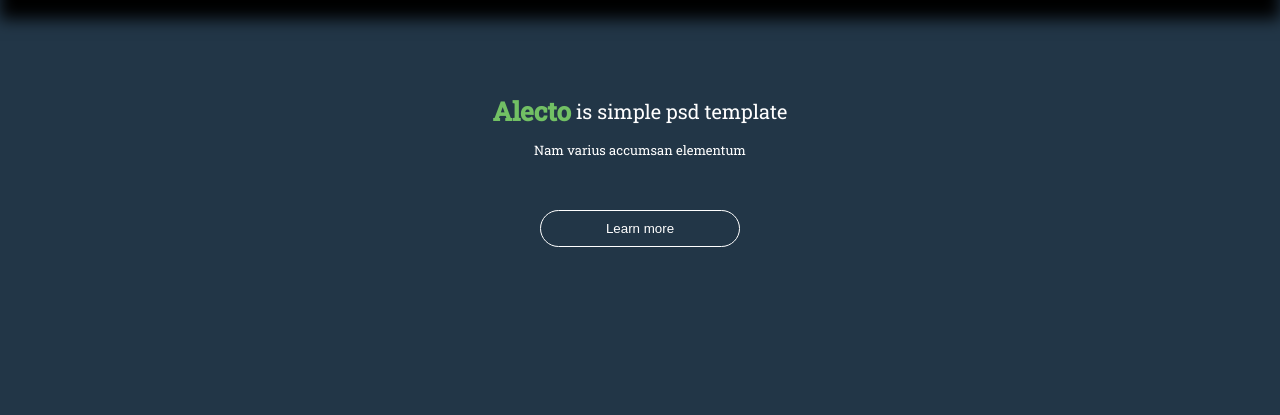
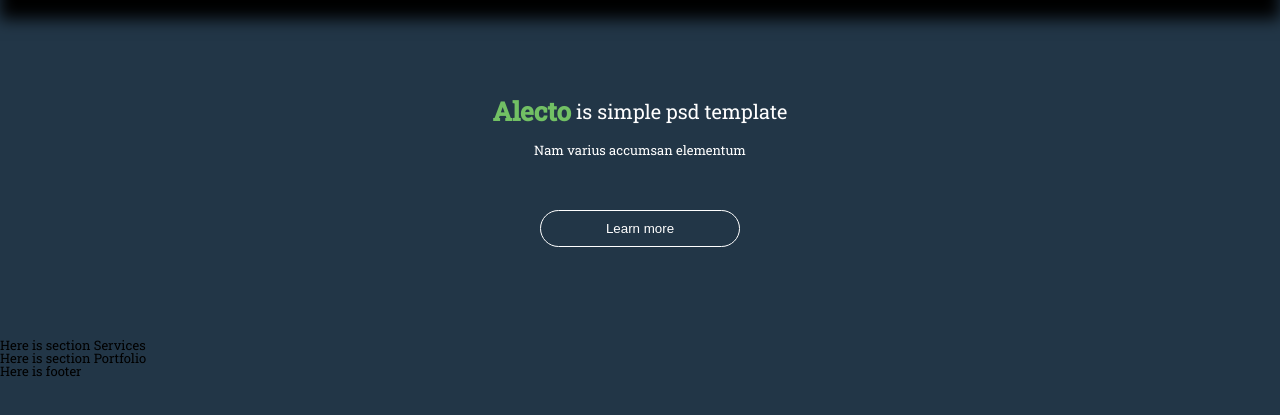
Before and after one commit to niedzielskiauto/project-3-kn, a website: page index.html in a window 1280 px wide. Shown: the part 61-476 px from the top of the page. Drawn offline with Linux system fonts and the light colour scheme.

Commit message:
Create main sections in html

```diff
--- a/index.html
+++ b/index.html
@@ -39,18 +39,19 @@
 
             <section class="services">
 
-
+                Here is section Services
 
             </section>
             <section class="portfolio">
 
-
+                Here is section Portfolio
 
             </section>
 
 
             <footer>
 
+                Here is footer
 
             </footer>
         </div>
```
